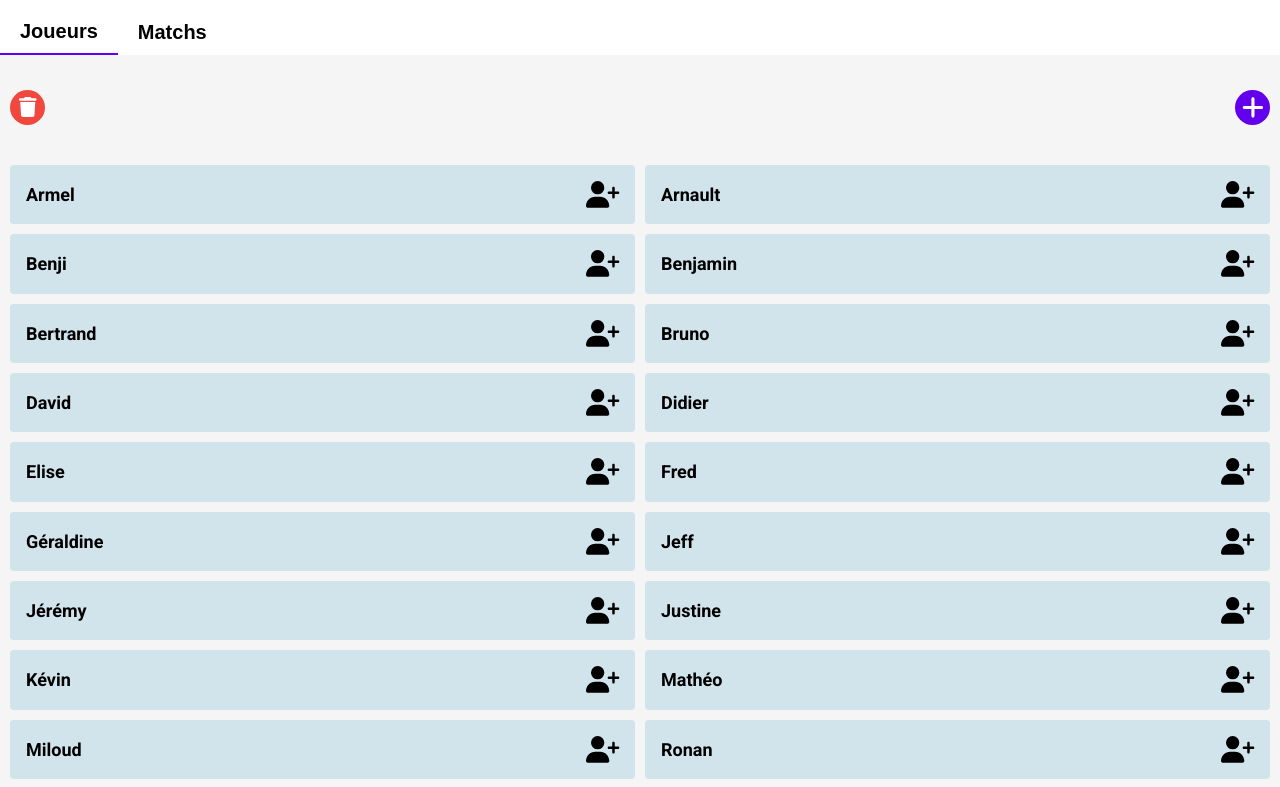
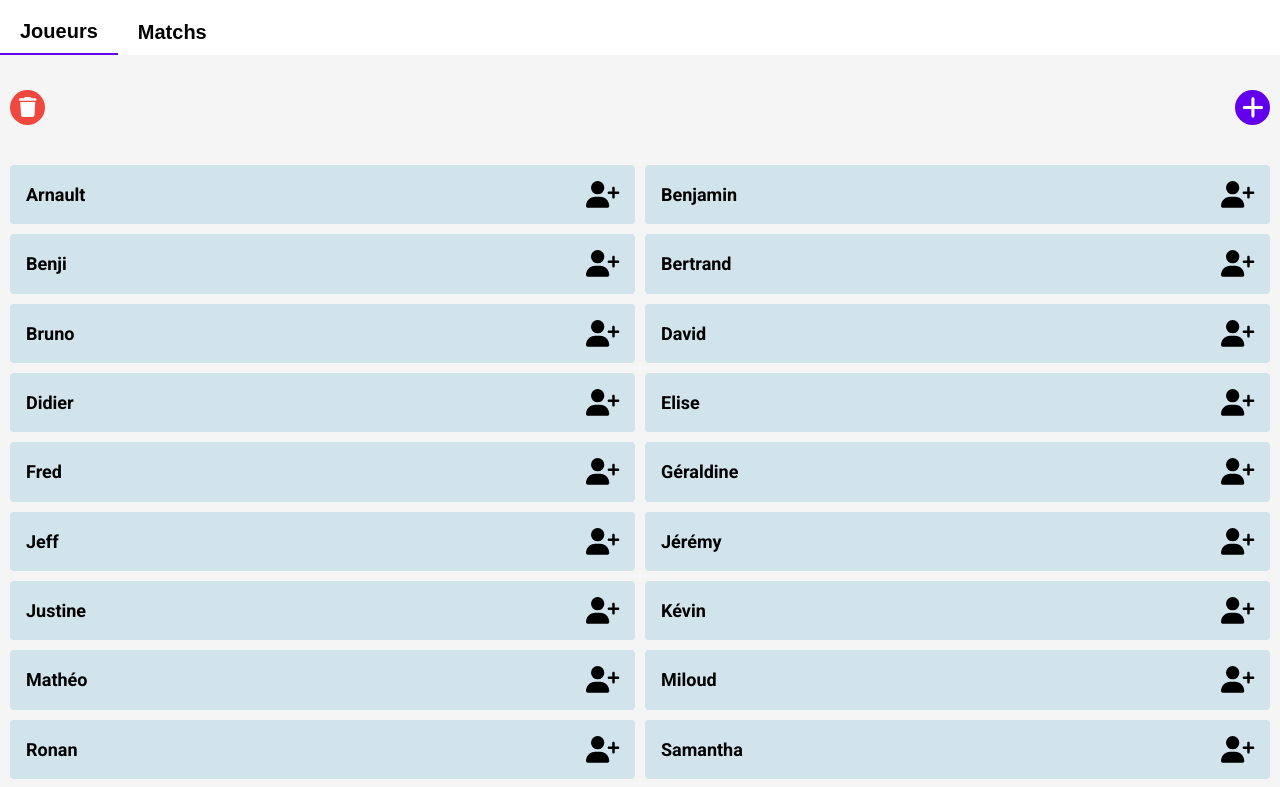
Before and after one commit to dav-daz/fous-du-volants-app, a Vue app: page / in a window 1280 px wide. Shown: the top 787 px of the page. Built offline with nearby package versions, Linux system fonts and the light colour scheme.

Commit message:
maj joueurs inscrits, orrection texte modal reset, correct css liste joueurs

```diff
--- a/src/assets/styles/main.scss
+++ b/src/assets/styles/main.scss
@@ -13,6 +13,10 @@ body {
   background-color: $c-grey;
   font-size: 1.6rem;
   margin: 0;
+}
+
+ul {
+  list-style: none;
 }
 
 ul,
--- a/src/components/players.vue
+++ b/src/components/players.vue
@@ -59,7 +59,7 @@
     display: flex;
     align-items: center;
     justify-content: space-between;
-    gap: 3rem;
+    gap: 1rem;
     padding: 1.6rem;
     background-color: $c-blue-light;
     border-radius: $border-radius-4;
--- a/src/data/content.json
+++ b/src/data/content.json
@@ -7,7 +7,7 @@
   },
   "reset_players": {
     "title": "Initialiser ?",
-    "text": "Cela retirera tout les joueurs et effacera ceux ajoutés."
+    "text": "Cela retirera tous les joueurs et effacera ceux ajoutés."
   },
   "button": {
     "add_player": "Ajouter",
@@ -20,12 +20,6 @@
   },
   "registeredPersons" : [
     {
-      "id" : 1,
-      "nom" :"Armel",
-      "equipe" : [],
-      "adv" : []
-    },
-    {
       "id" : 2,
       "nom" :"Arnault",
       "equipe" : [],
@@ -33,13 +27,13 @@
     },
     {
       "id" : 3,
-      "nom" :"Benji",
+      "nom" :"Benjamin",
       "equipe" : [],
       "adv" : []
     },
     {
       "id" : 4,
-      "nom" : "Benjamin",
+      "nom" : "Benji",
       "equipe" : [],
       "adv" : []
     },
```
